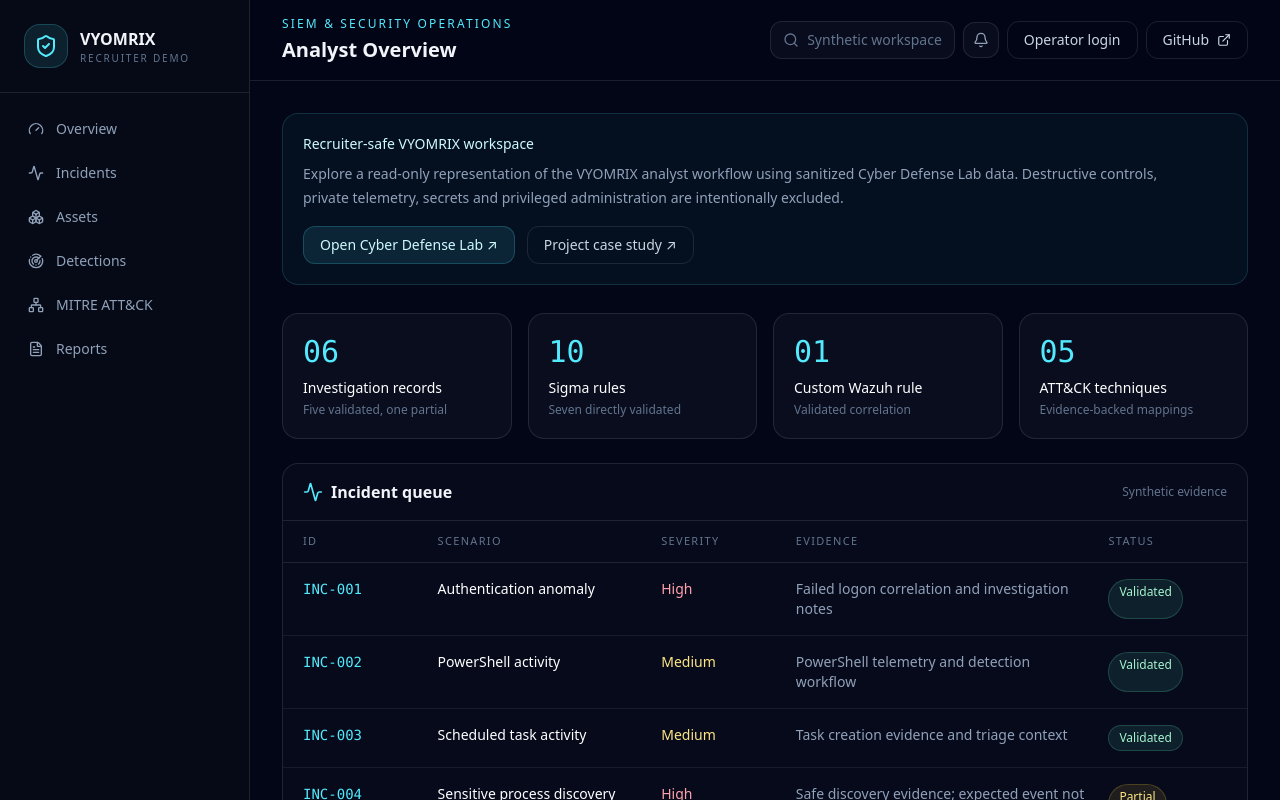
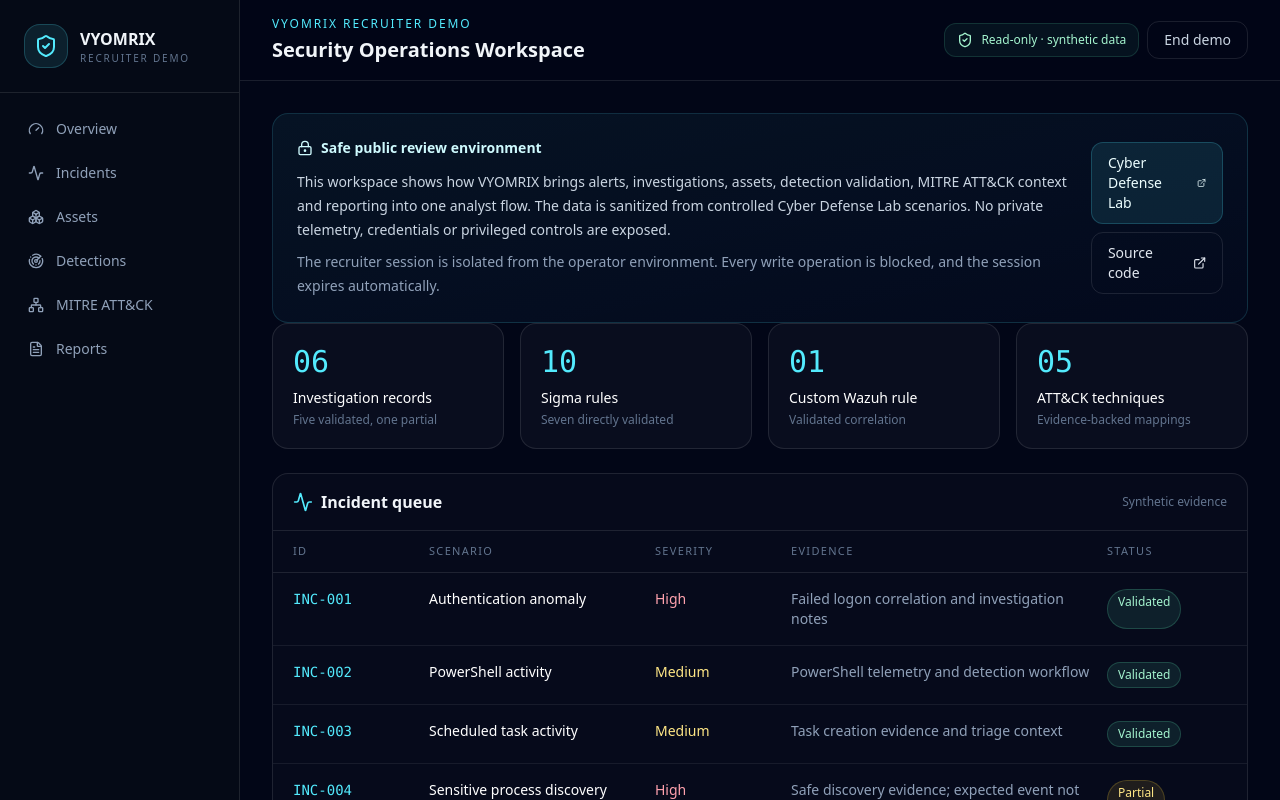
Before and after one commit to mithilkg10/VYOMRIX, a Next.js app in the folder frontend/: page /demo in a window 1280 px wide. Shown: the top 800 px of the page. Built offline with nearby package versions, Linux system fonts and the light colour scheme.

Commit message:
ui: simplify recruiter demo workspace

```diff
--- a/frontend/src/components/demo/DemoWorkspace.tsx
+++ b/frontend/src/components/demo/DemoWorkspace.tsx
@@ -1,5 +1,5 @@
 import Link from "next/link";
-import { Bell, ExternalLink, Search } from "lucide-react";
+import { ExternalLink, LockKeyhole, ShieldCheck } from "lucide-react";
 import { DemoAttackAndReports } from "./DemoAttackAndReports";
 import { DemoAssetsAndDetections } from "./DemoAssetsAndDetections";
 import { DemoIncidents } from "./DemoIncidents";
@@ -9,63 +9,73 @@
 export function DemoWorkspace() {
   return (
     <main className="min-h-screen bg-[#020617] text-slate-100">
-      <div className="grid min-h-screen lg:grid-cols-[250px_1fr]">
+      <div className="grid min-h-screen lg:grid-cols-[240px_1fr]">
         <DemoNav />
 
         <section className="min-w-0">
-          <header className="flex flex-wrap items-center justify-between gap-4 border-b border-white/10 bg-[#020617]/90 px-5 py-4 backdrop-blur-xl sm:px-8">
+          <header className="sticky top-0 z-20 border-b border-white/10 bg-[#020617]/95 px-5 py-4 backdrop-blur-xl sm:px-8">
+            <div className="mx-auto flex max-w-[1440px] flex-wrap items-center justify-between gap-4">
               <div>
-              <p className="text-xs uppercase tracking-[.18em] text-cyan-300">SIEM & Security Operations</p>
-              <h1 className="mt-1 text-xl font-semibold">Analyst Overview</h1>
+                <p className="text-xs font-medium uppercase tracking-[.16em] text-cyan-300">VYOMRIX Recruiter Demo</p>
+                <h1 className="mt-1 text-xl font-semibold">Security Operations Workspace</h1>
               </div>
 
               <div className="flex flex-wrap items-center gap-2">
-              <div className="hidden items-center gap-2 rounded-lg border border-white/10 bg-white/[.03] px-3 py-2 text-sm text-slate-500 md:flex">
-                <Search className="h-4 w-4" />
-                Synthetic workspace
+                <span className="inline-flex items-center gap-2 rounded-lg border border-emerald-300/15 bg-emerald-300/[.06] px-3 py-2 text-xs font-medium text-emerald-200">
+                  <ShieldCheck className="h-4 w-4" />
+                  Read-only · synthetic data
+                </span>
+                <form action="/demo-logout" method="post">
+                  <button className="rounded-lg border border-white/10 px-4 py-2 text-sm text-slate-300 transition hover:bg-white/[.05] hover:text-white">
+                    End demo
+                  </button>
+                </form>
               </div>
-              <div className="grid h-9 w-9 place-items-center rounded-lg border border-white/10 bg-white/[.03] text-slate-400">
-                <Bell className="h-4 w-4" />
             </div>
-              <Link href="/login" className="rounded-lg border border-white/10 px-4 py-2 text-sm text-slate-300 hover:bg-white/5">
-                Operator login
-              </Link>
+          </header>
+
+          <div className="mx-auto max-w-[1440px] p-5 sm:p-8">
+            <section id="overview" className="rounded-2xl border border-cyan-300/15 bg-gradient-to-br from-cyan-300/[.06] to-blue-400/[.025] p-5 sm:p-6">
+              <div className="flex flex-col gap-5 xl:flex-row xl:items-center xl:justify-between">
+                <div className="max-w-4xl">
+                  <div className="flex items-center gap-2 text-sm font-semibold text-cyan-100">
+                    <LockKeyhole className="h-4 w-4" />
+                    Safe public review environment
+                  </div>
+                  <p className="mt-3 text-sm leading-6 text-slate-300">
+                    This workspace shows how VYOMRIX brings alerts, investigations, assets, detection validation,
+                    MITRE ATT&amp;CK context and reporting into one analyst flow. The data is sanitized from controlled
+                    Cyber Defense Lab scenarios. No private telemetry, credentials or privileged controls are exposed.
+                  </p>
+                  <p className="mt-2 text-sm leading-6 text-slate-400">
+                    The recruiter session is isolated from the operator environment. Every write operation is blocked,
+                    and the session expires automatically.
+                  </p>
+                </div>
+
+                <div className="flex flex-wrap gap-2">
+                  <a
+                    href="https://mithilkg-portfolio.vercel.app/lab"
+                    target="_blank"
+                    rel="noreferrer"
+                    className="inline-flex items-center gap-2 rounded-lg border border-cyan-300/20 bg-cyan-300/10 px-4 py-2.5 text-sm font-medium text-cyan-50 transition hover:bg-cyan-300/[.16]"
+                  >
+                    Cyber Defense Lab <ExternalLink className="h-3.5 w-3.5" />
+                  </a>
                   <a
                     href="https://github.com/mithilkg10/VYOMRIX"
                     target="_blank"
                     rel="noreferrer"
-                className="inline-flex items-center gap-2 rounded-lg border border-white/10 px-4 py-2 text-sm text-slate-300 hover:bg-white/5"
+                    className="inline-flex items-center gap-2 rounded-lg border border-white/10 px-4 py-2.5 text-sm font-medium text-slate-200 transition hover:bg-white/[.05]"
                   >
-                GitHub <ExternalLink className="h-3.5 w-3.5" />
+                    Source code <ExternalLink className="h-3.5 w-3.5" />
                   </a>
                 </div>
-          </header>
+              </div>
+            </section>
 
-          <div className="mx-auto max-w-[1500px] p-5 sm:p-8">
-            <div className="mb-7 rounded-2xl border border-cyan-300/15 bg-cyan-300/[.04] p-5">
-              <p className="text-sm font-medium text-cyan-100">Recruiter-safe VYOMRIX workspace</p>
-              <p className="mt-2 max-w-4xl text-sm leading-6 text-slate-400">
-                Explore a read-only representation of the VYOMRIX analyst workflow using sanitized Cyber Defense Lab data.
-                Destructive controls, private telemetry, secrets and privileged administration are intentionally excluded.
-              </p>
-              <div className="mt-4 flex flex-wrap gap-3">
-                <a
-                  href="https://mithilkg-portfolio.vercel.app/lab"
-                  target="_blank"
-                  rel="noreferrer"
-                  className="rounded-lg border border-cyan-300/20 bg-cyan-300/10 px-4 py-2 text-sm text-cyan-100"
-                >
-                  Open Cyber Defense Lab ↗
-                </a>
-                <a
-                  href="https://mithilkg-portfolio.vercel.app/projects/vyomrix-security-platform"
-                  target="_blank"
-                  rel="noreferrer"
-                  className="rounded-lg border border-white/10 px-4 py-2 text-sm text-slate-300"
-                >
-                  Project case study ↗
-                </a>
-              </div>
+            <div className="mt-6 lg:hidden">
+              <DemoNav mobile />
             </div>
 
             <DemoStats />
@@ -73,8 +83,9 @@
             <DemoAssetsAndDetections />
             <DemoAttackAndReports />
 
-            <footer className="mt-8 border-t border-white/10 pt-6 text-xs text-slate-500">
-              Public demo account: demo.analyst@mithilkg.dev · read-only synthetic data.
+            <footer className="mt-8 flex flex-wrap items-center justify-between gap-3 border-t border-white/10 pt-6 text-xs text-slate-500">
+              <span>VYOMRIX · recruiter-safe review environment</span>
+              <Link href="/login" className="hover:text-slate-300">Private operator sign-in</Link>
             </footer>
           </div>
         </section>
```
Lines whose indentation alone changed are shown as unchanged.
